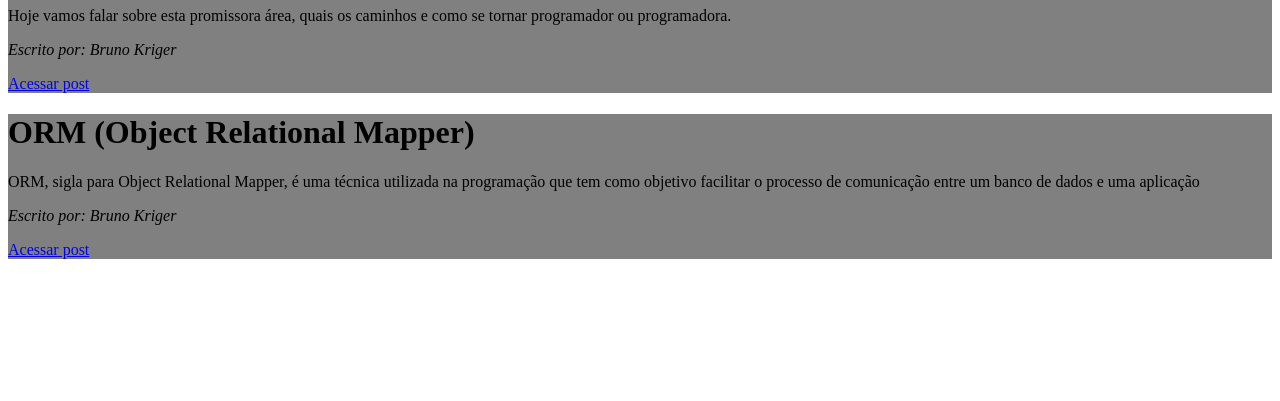
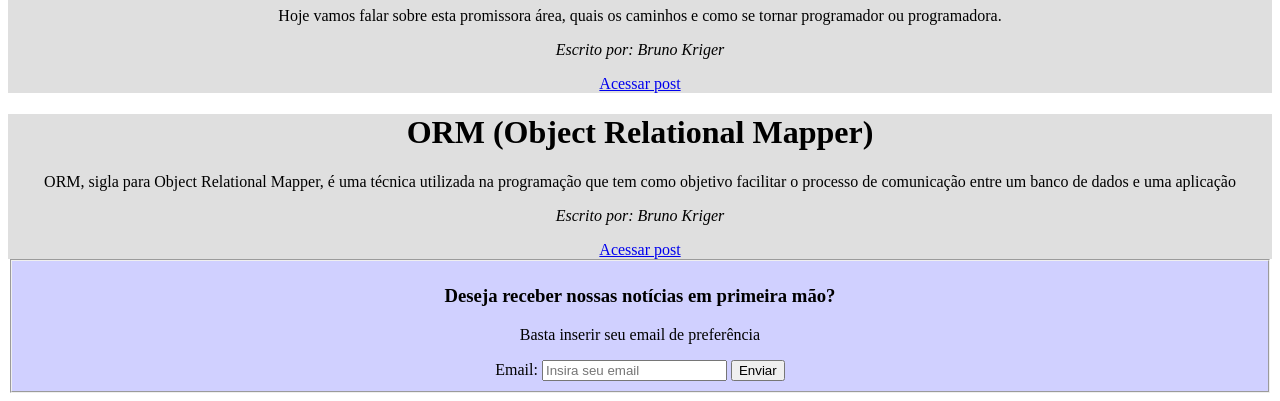
Before and after one commit to RudMorgado/kenzie-blog-rudgerimorgado, a plain HTML site: page index.html in a window 1280 px wide. Shown: the part 717-1118 px from the top of the page. Before the commit the page ends 984 px from the top, so only its background shows below. Drawn offline with Linux system fonts and the light colour scheme.

Commit message:
"Tarefa 2 - Adicionado formulário"

```diff
--- a/index.html
+++ b/index.html
@@ -49,7 +49,8 @@
     <div class="card">
         <h1>ORM (Object Relational Mapper)</h1>
 
-        <p>ORM, sigla para Object Relational Mapper, é uma técnica utilizada na programação que tem como objetivo facilitar o processo de comunicação entre um banco de dados e uma aplicação</p>
+        <p>ORM, sigla para Object Relational Mapper, é uma técnica utilizada na programação que tem como objetivo
+            facilitar o processo de comunicação entre um banco de dados e uma aplicação</p>
 
         <p><em>Escrito por: Bruno Kriger</em></p>
 
@@ -58,7 +59,19 @@
 
     </div>
 
+    <div>
+        <fieldset>
 
+            <p>
+            <h3 class="Titulo">Deseja receber nossas notícias em primeira mão?</h3>
+            </p>
+            <p class="descriçao">Basta inserir seu email de preferência</p>
+            <label class="label" for="mail">Email:</label>
+            <input class="input" type="mail" id="mail" placeholder="Insira seu email">
+
+            <button type="submit">Enviar</button>
+        </fieldset>
+    </div>
 
 </body>
 
--- a/style.css
+++ b/style.css
@@ -1,7 +1,28 @@
 body {
    background: white;
+   display: block;
+   text-align: center;
+
 }
 
 .card{
-    background: grey;
+    background: rgba(128, 128, 128, 0.253);
 }
+
+.Titulo{
+    text-align: center;
+
+}
+
+.descriçao{
+    text-align: center;
+}
+
+fieldset{
+    background: rgba(0, 0, 255, 0.185);
+}
+
+a{
+    display: block;
+    text-align: center;
+}
```
